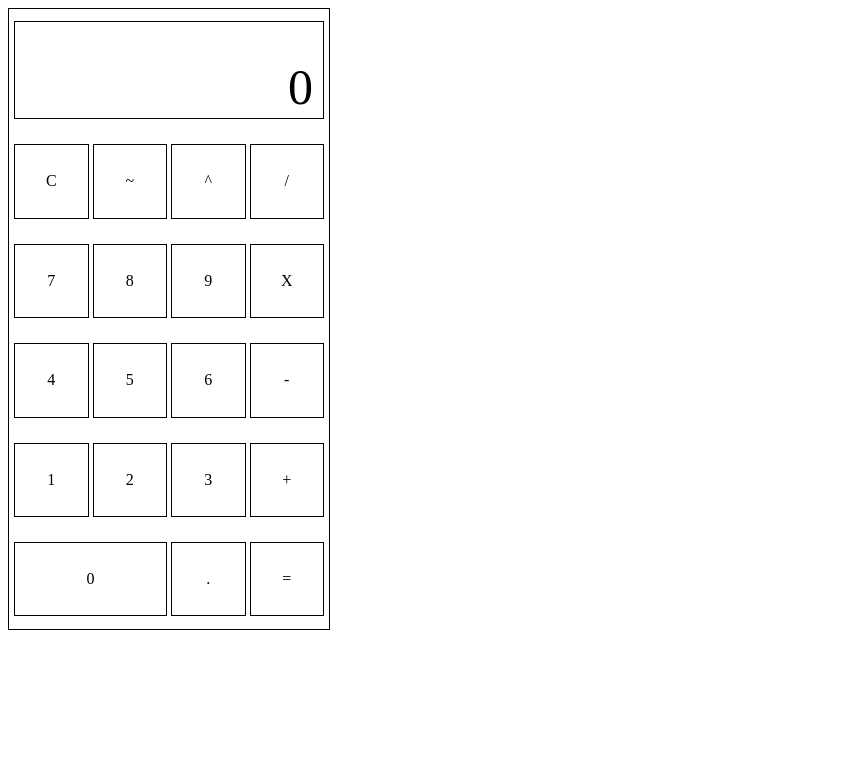
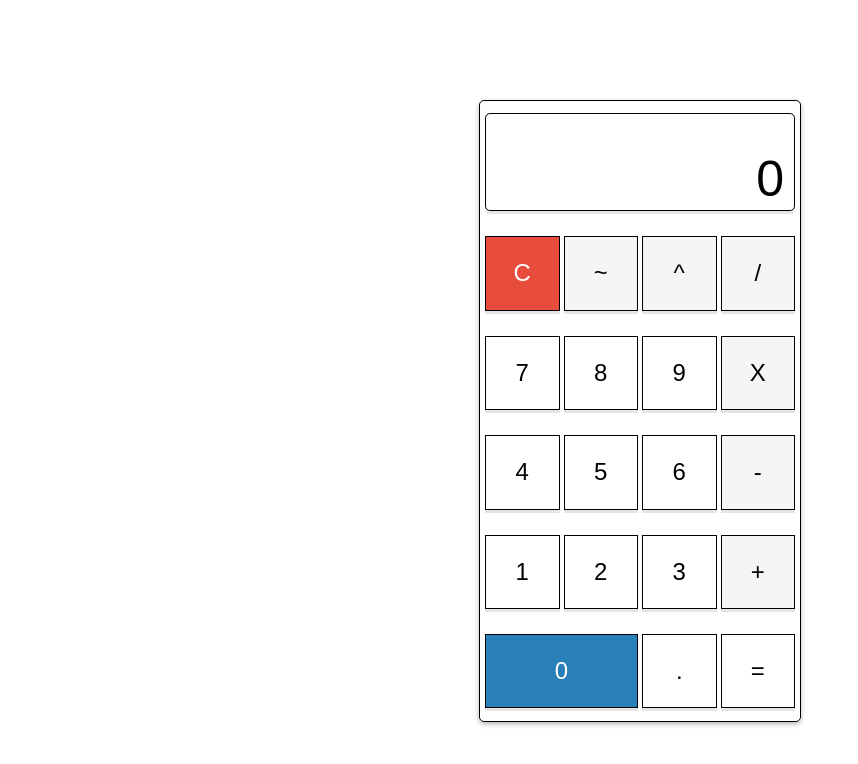
Before and after one commit to keenymcg/Odin_Calculator, a plain HTML site: page index.html in a window 1280 px wide. Shown: the whole page, without its empty margins (0-858 px from the left). Drawn offline with Linux system fonts and the light colour scheme.

Commit message:
Begin styling

```diff
--- a/index.html
+++ b/index.html
@@ -13,21 +13,21 @@
     <div id="calcContainer">
         <div id="display" class="controls">0</div>
         <div id="clear" class="controls normalBtn">C</div>
-        <div id="posNegSwitch" class="controls normalBtn">~</div>
-        <div id="percent" class="normalBtn">^</div>
-        <div id="divide" class="normalBtn">/</div>
+        <div id="posNegSwitch" class="controls normalBtn operator">~</div>
+        <div id="percent" class="normalBtn operator">^</div>
+        <div id="divide" class="normalBtn operator">/</div>
         <div id="seven" class="normalBtn">7</div>
         <div id="eight" class="normalBtn">8</div>
         <div id="nine" class="normalBtn">9</div>
-        <div id="multiply" class="normalBtn">X</div>
+        <div id="multiply" class="normalBtn operator">X</div>
         <div id="four" class="normalBtn">4</div>
         <div id="five" class="normalBtn">5</div>
         <div id="six" class="normalBtn">6</div>
-        <div id="minus" class="normalBtn">-</div>
+        <div id="minus" class="normalBtn operator">-</div>
         <div id="one" class="normalBtn">1</div>
         <div id="two" class="normalBtn">2</div>
         <div id="three" class="normalBtn">3</div>
-        <div id="add" class="normalBtn">+</div>
+        <div id="add" class="normalBtn operator">+</div>
         <div id="zero">0</div>
         <div id="decimal" class="normalBtn">.</div>
         <div id="equals" class="normalBtn">=</div>
--- a/main.js
+++ b/main.js
@@ -7,8 +7,7 @@ let currentOperator = ''
 let prevOperator = ''
 let equalsHit = false;
 
-// TODO: Hitting equals ("=") needs to retain number displayed on screen, but subsequent
-// button presses needs to refill num1, meaning num1 must be empty
+// TODO: Float won't turn +/-, but after hitting clearAll one time it does
 
 const container = document.querySelector('#calcContainer');
 const divs = container.querySelectorAll('div');
@@ -30,7 +29,6 @@ function buttonClick(div) {
 
     if (prevOperator === '') {
         if (/[0-9]/.test(textContent) && num1.length <= 8) {
-            // console.log('The number is between 1-9');
             postEquals = '';
             num1 = num1.concat(textContent);
         } else if (/[.]/.test(textContent) && num1.indexOf('.') == -1) {
@@ -110,6 +108,7 @@ function operatorClick(operator) {
         postEquals != '' &&
         operator != '=') {
             num1 = postEquals;
+            postEquals = ''
             prevOperator = operator;
     }
 };
@@ -125,7 +124,7 @@ function runEquals() {
         result = parseFloat(num1) / parseFloat(num2);
     } else if (prevOperator === '^') {
         result = parseFloat(num1) ** parseFloat(num2);
-    }
+    };
     num1 = '';
     num2 = '';
     prevOperator = '';
--- a/styles.css
+++ b/styles.css
@@ -1,11 +1,16 @@
 body {
-
+    margin: 0;
+    padding: 0;
+    font-family: Arial, sans-serif;
 }
 
 #calcContainer {
+    margin: 100px auto;
     height: 620px;
     width: 320px;
     border: black 1px solid;
+    border-radius: 5px;
+    box-shadow: 0 2px 5px rgba(0, 0, 0, 0.3);
     display: flex;
     flex-direction: row;
     flex-wrap: wrap;
@@ -14,13 +19,42 @@ body {
     justify-content: center;
 }
 
+.button {
+    font-size: 24px;
+    cursor: pointer;
+    transition: all 0.1s ease-in-out;
+    background-color: #fff;
+    box-shadow: 0 3px 0 rgba(0, 0, 0, 0.1);
+}
+
+.button:hover {
+    transform: translateY(-2px); /* makes the button look like it's popping up */
+    box-shadow: 0 5px 0 rgba(0, 0, 0, 0.1);
+}
+
+.button:active {
+    transform: translateY(0); /* depresses the button on click */
+    box-shadow: none;
+}
+
+.operator {
+    background-color: #f5f5f5;
+}
+
+#clear {
+    background-color: #e74c3c;
+    color: #fff;
+}
+
 #display {
+    cursor: auto;
     height: 96px;
     line-height: 130px;
     width: 298px;
     margin: 2px;
     padding-right: 10px;
     border: black 1px solid;
+    border-radius: 5px;
     text-align: right;
     font-size: 50px;
 }
@@ -39,5 +73,10 @@ body {
     width: 151px;
     margin: 2px;
     border: black 1px solid;
+    background-color: #2980b9;
+    color: #fff;
+}
 
+{
+    background-color: #edb182;
 }
```
